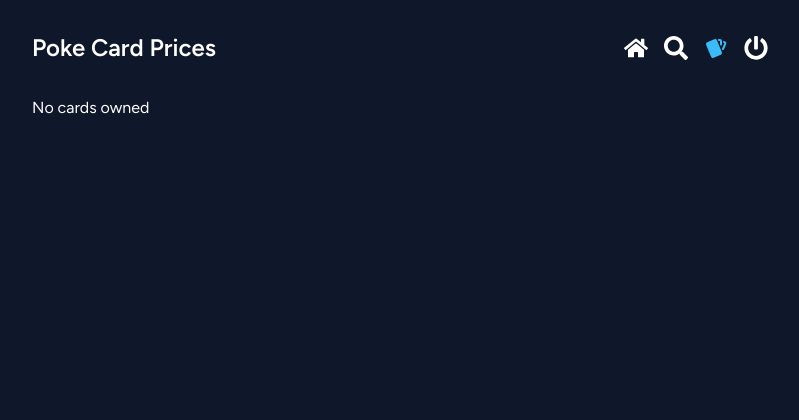
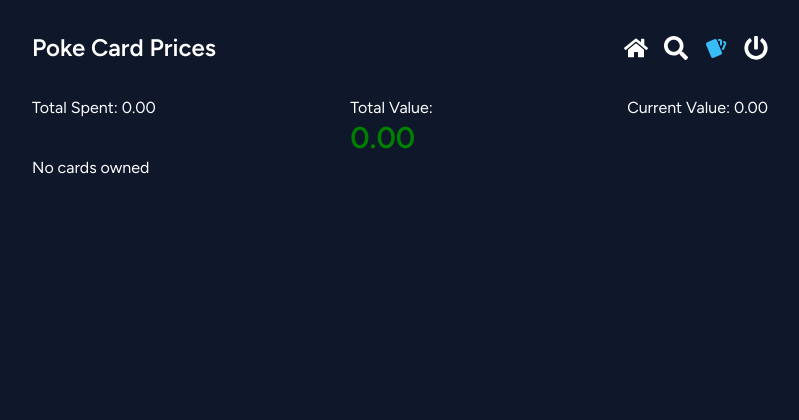
Before and after one commit to destinio/pokemoney, a Laravel app: page /owned in a window 1280 px wide. Shown: the top 420 px of the page, without its empty margins (240-1039 px from the left). Run offline with Laravel 12, Linux system fonts and the light colour scheme; a user stored in the database is signed in; data comes from the database, SQL or seed files in the repository; data that the repository does not hold is empty; style sheets or scripts are compiled from the project's sources; some libraries are stand-ins or nearby versions.

Commit message:
value (#41)

```diff
--- a/resources/js/Pages/Owned/Index.tsx
+++ b/resources/js/Pages/Owned/Index.tsx
@@ -1,12 +1,39 @@
 import { IOwned } from '@/all-types';
 import Authenticated from '@/Layouts/AuthenticatedLayout';
+import { isPositive } from '@/lib/utils';
 import { OwnedList } from './List';
 
 export default function OwnedPage(props: { ownedCards: IOwned[] }) {
   const { ownedCards } = props;
 
+  const paid = ownedCards.reduce((acc, card) => {
+    return acc + Number(card.price_paid);
+  }, 0);
+
+  const current = ownedCards.reduce((acc, card) => {
+    return acc + Number(card.prices[card.prices.length - 1].market);
+  }, 0);
+
+  // amout spent vs current value
+  // dashboard vs this page
+
   return (
     <Authenticated>
+      <div className="flex justify-between">
+        <h2>Total Spent: {paid.toFixed(2)}</h2>
+        <h2 className="flex flex-col">
+          <span>Total Value:</span>
+          <span
+            style={{ color: isPositive(current - paid) ? 'green' : 'red' }}
+            className="text-3xl font-extrabold"
+          >
+            {(current - paid).toFixed(2)}
+          </span>
+        </h2>
+        <div>
+          <h3>Current Value: {current.toFixed(2)}</h3>
+        </div>
+      </div>
       <OwnedList cards={ownedCards} />
     </Authenticated>
   );
--- a/resources/js/Pages/Owned/List.tsx
+++ b/resources/js/Pages/Owned/List.tsx
@@ -53,7 +53,10 @@ export function OwnedList({ cards: cardsRaw }: IOwnedListProps) {
 
       <div className="">
         <header className="mb-8 flex justify-between">
-          <div>Owned Cards</div>
+          <div>
+            {/* <div>Total Spent: {totalSpent}</div> */}
+            {/* <div>Total Value: {totalSpent}</div> */}
+          </div>
         </header>
         {currentCard ? (
           <CardInfo
```
